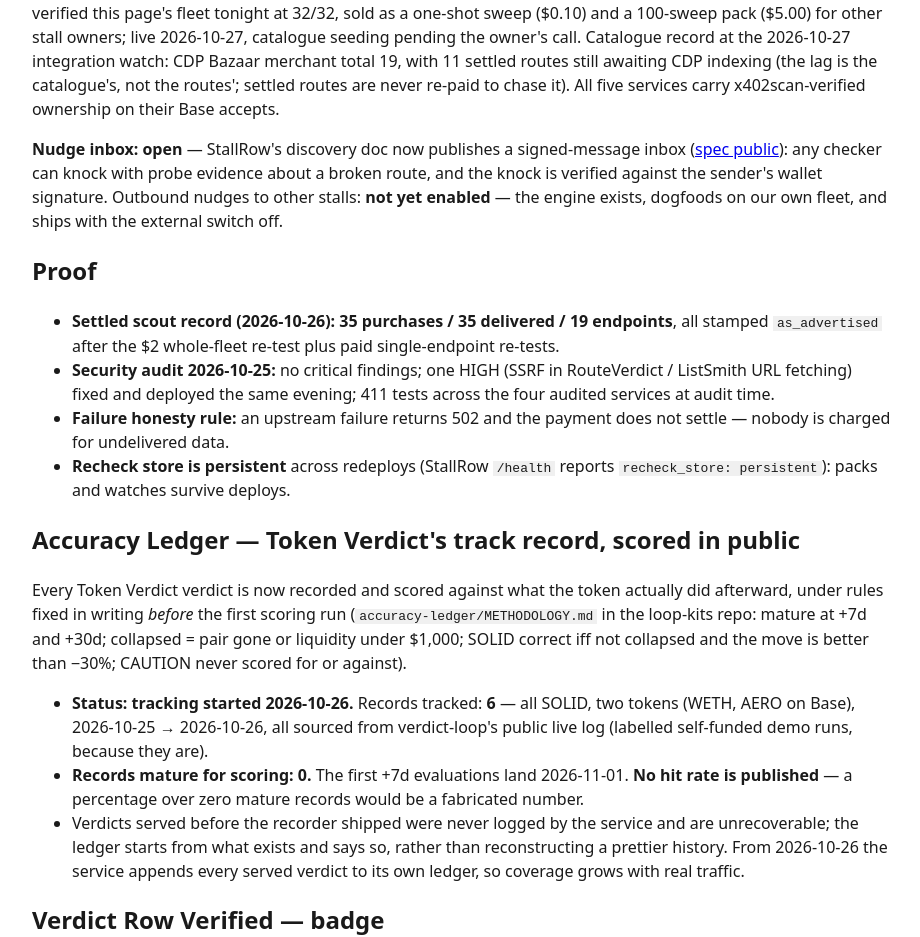
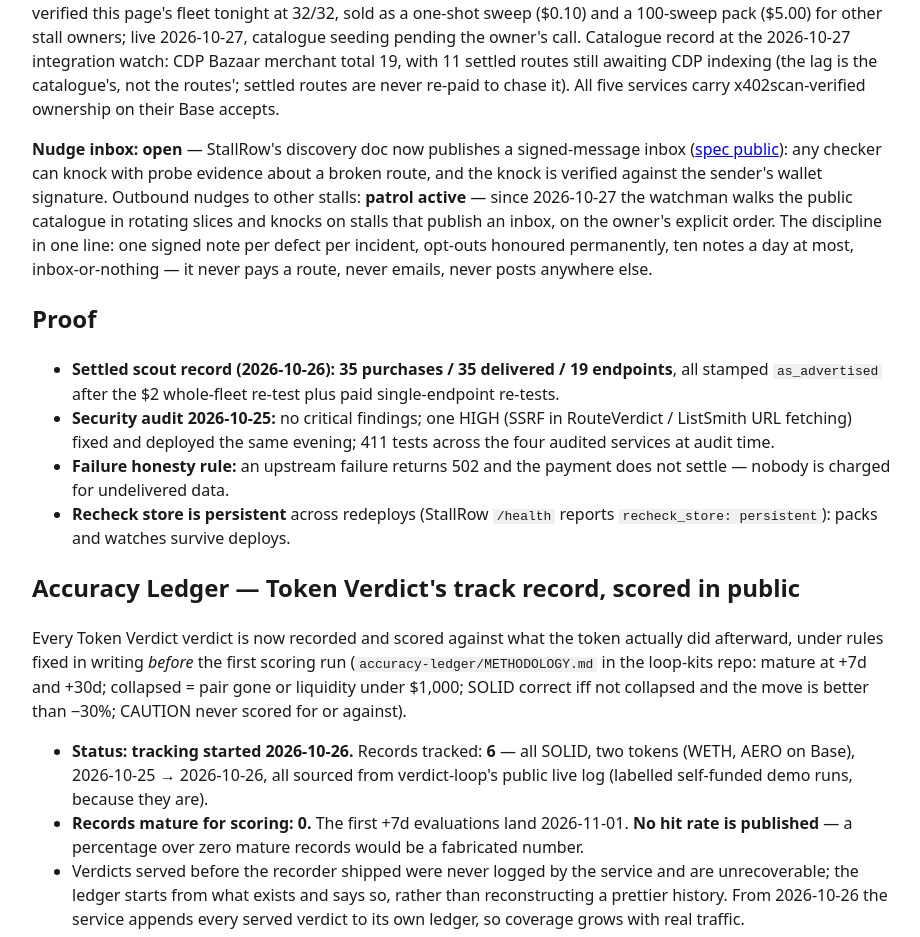
Before and after one commit to QuincyGB/x402-loop-kits, a plain HTML site: page docs/index.html in a window 1280 px wide. Shown: the part 921-1858 px from the top of the page, without its empty margins (178-1098 px from the left). Drawn offline with Linux system fonts and the light colour scheme.

Commit message:
Nudge patrol live: outbound nudges enabled by owner order (2026-10-27)
Status page + spec §7 updated to the truthful live state: the
watchman patrols the CDP Bazaar catalogue in rotating slices and
knocks only on stalls publishing a fleet-health/v1 inbox, only for
self-verified defects. One signed note per defect per incident,
opt-outs permanent, 10/day cap, inbox-or-nothing. Engine code
default still ships off; the patrol is the armed runtime.

```diff
--- a/docs/index.html
+++ b/docs/index.html
@@ -70,9 +70,13 @@ publishes a signed-message inbox
 (<a href="https://github.com/QuincyGB/x402-loop-kits/blob/main/nudge-inbox.md">spec public</a>):
 any checker can knock with probe evidence about a broken route, and
 the knock is verified against the sender's wallet signature.
-Outbound nudges to other stalls: <strong>not yet enabled</strong> —
-the engine exists, dogfoods on our own fleet, and ships with the
-external switch off.</p>
+Outbound nudges to other stalls: <strong>patrol active</strong> —
+since 2026-10-27 the watchman walks the public catalogue in
+rotating slices and knocks on stalls that publish an inbox, on
+the owner's explicit order. The discipline in one line: one
+signed note per defect per incident, opt-outs honoured
+permanently, ten notes a day at most, inbox-or-nothing — it
+never pays a route, never emails, never posts anywhere else.</p>
 
 <h2>Proof</h2>
 <ul>
```
Also changed, not shown: nudge-inbox.md (+7 -4 lines).
